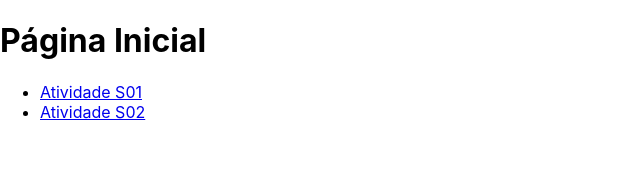
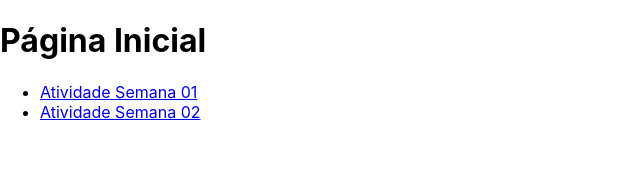
Before and after one commit to Jofuschiani/Atividades-React-Lab-Eng-Soft-Fatec, a React (Create React App) app: page / in a window 1280 px wide. Shown: the top 172 px of the page, without its empty margins (0-640 px from the left). Built offline with nearby package versions, Linux system fonts and the light colour scheme.

Commit message:
Commit Semana 02

```diff
--- a/src/Home/home.js
+++ b/src/Home/home.js
@@ -8,10 +8,10 @@ const Home = () => {
       <nav>
         <ul>
           <li>
-            <Link to="/semana01">Atividade S01</Link>
+            <Link to="/semana01">Atividade Semana 01</Link>
           </li>
           <li>
-            <Link to="/semana02">Atividade S02</Link>
+            <Link to="/semana02">Atividade Semana 02</Link>
           </li>
         </ul>
       </nav>
```
